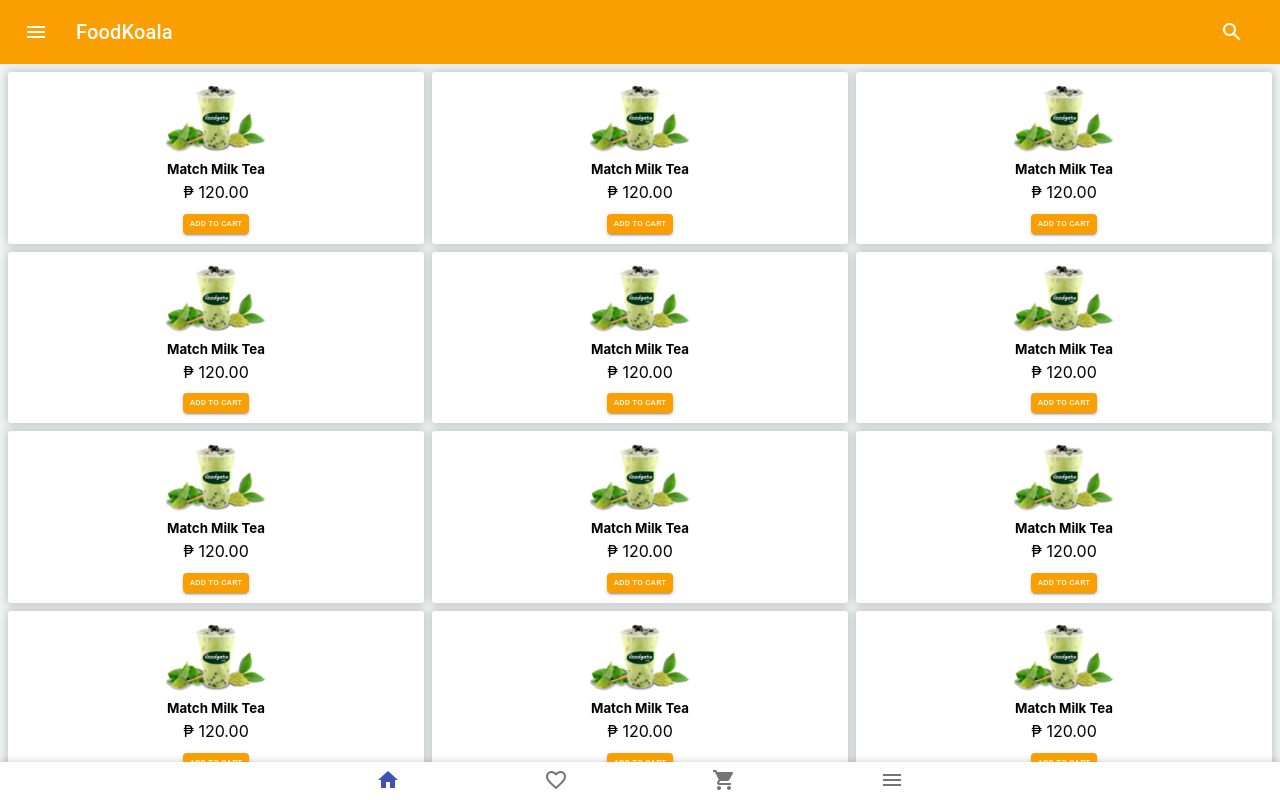
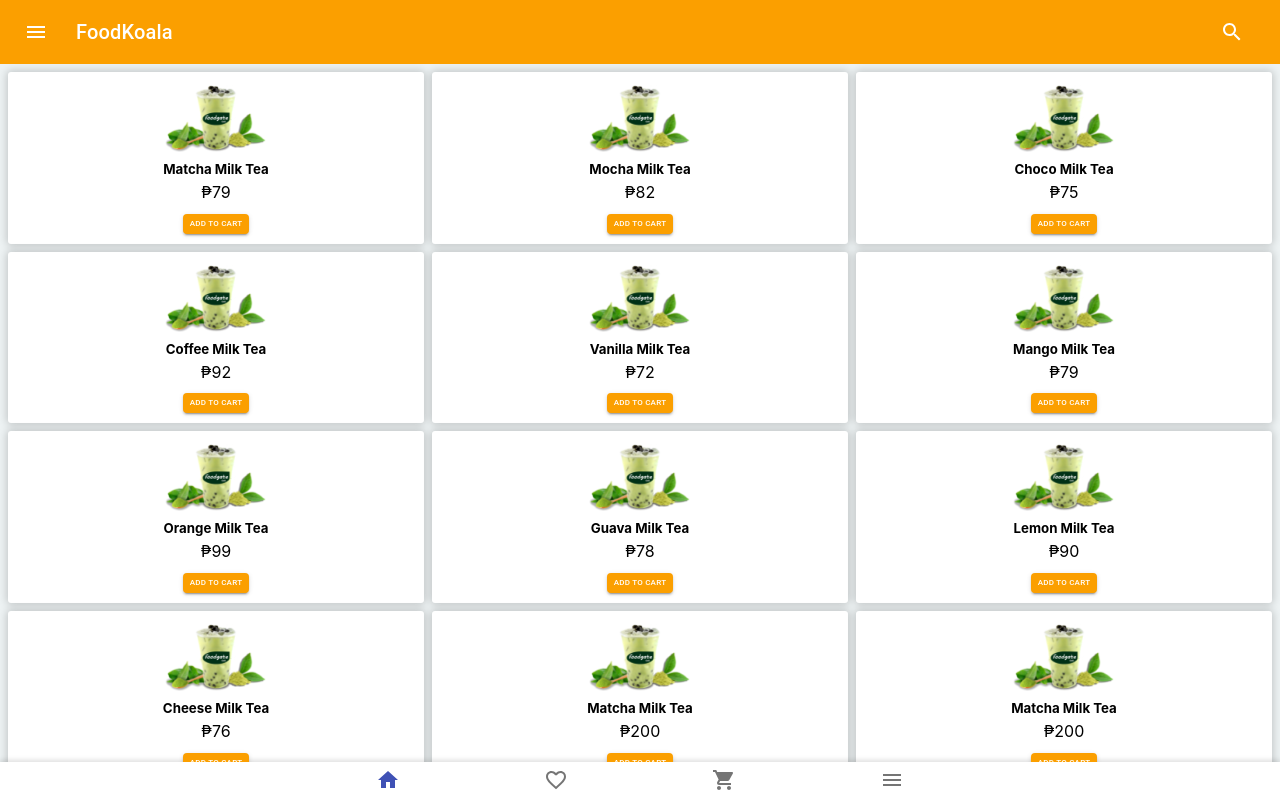
Before and after one commit to hermilanastacio/food-koala, a React (Create React App) app: page / in a window 1280 px wide. Built offline with nearby package versions, Linux system fonts and the light colour scheme.

Commit message:
- Seed value

```diff
--- a/src/components/Content/Content.js
+++ b/src/components/Content/Content.js
@@ -1,8 +1,8 @@
 import { Button } from '@material-ui/core';
 import milkTea from '../../assets/products/milktea.png';
+import products from '../../data/products.json';
 
 const Content = ({ onToggle }) => {
-  const arr = [1, 2, 3, 4, 5, 6, 7, 8, 9, 10, 11, 12, 13, 14, 15, 16, 17, 18, 19, 20];
 
   const addToCart = (e) => {
     e.stopPropagation();
@@ -11,7 +11,7 @@
   return (
     <div style={{backgroundColor:"#EDF2F3", flexGrow: 1, overflowY:"scroll"}}>
       <div style={{display:"grid", gridTemplateColumns:"1fr 1fr 1fr", margin: ".5em", gridGap: ".5em"}}>
-        {arr.map(index =>
+        {products.map((product, index) =>
           <div style={{
             backgroundColor:"#fff",
             borderRadius:3,
@@ -24,8 +24,8 @@
             <p style={{textAlign:"center", margin: "10px 0 5px 0"}}>
               <img src={milkTea} alt="Product" style={{height:70}}/>
             </p>
-            <h5 style={{textAlign:"center", margin: 0}}>Match Milk Tea</h5>
-            <p style={{textAlign:"center", margin: "5px 0"}}>₱ 120.00</p>
+            <h5 style={{textAlign:"center", margin: 0}}>{product.name}</h5>
+            <p style={{textAlign:"center", margin: "5px 0"}}>₱{product.price}</p>
             <p style={{textAlign:"center", margin: "10px 0"}}>
               <Button variant="contained" onClick={e => addToCart(e)} style={{backgroundColor:"#FB9F00", color:"#fff", padding: "3px 7px", fontSize:8}}>Add to cart</Button>
             </p>
--- /dev/null
+++ b/src/data/products.json
@@ -0,0 +1,122 @@
+[
+  {
+    "id": "753c09e7-ca1d-4ad2-a6b7-d9c2993eb06b",
+    "name": "Matcha Milk Tea",
+    "price": "79",
+    "description": "lorem ipsum dolor sit amet"
+  },
+  {
+    "id": "a9c20d5c-38f9-405e-ba8d-ffec7680b7e8",
+    "name": "Mocha Milk Tea",
+    "price": "82",
+    "description": "lorem ipsum dolor sit amet"
+  },
+  {
+    "id": "9ae65ce5-3806-4b7c-af5c-5dd23ee8d81f",
+    "name": "Choco Milk Tea",
+    "price": "75",
+    "description": "lorem ipsum dolor sit amet"
+  },
+  {
+    "id": "65785a06-2ded-478b-b5c1-07125f45ed98",
+    "name": "Coffee Milk Tea",
+    "price": "92",
+    "description": "lorem ipsum dolor sit amet"
+  },
+  {
+    "id": "3b7d4393-2302-4ae3-a1a5-65b8f35f5431",
+    "name": "Vanilla Milk Tea",
+    "price": "72",
+    "description": "lorem ipsum dolor sit amet"
+  },
+  {
+    "id": "75d61ffa-fe9f-40f5-9c6f-d14e2017d6d7",
+    "name": "Mango Milk Tea",
+    "price": "79",
+    "description": "lorem ipsum dolor sit amet"
+  },
+  {
+    "id": "6f25c076-a19e-415d-b382-6e260d04702e",
+    "name": "Orange Milk Tea",
+    "price": "99",
+    "description": "lorem ipsum dolor sit amet"
+  },
+  {
+    "id": "6de4e83e-2212-49b3-a3fc-adfbd7f7031c",
+    "name": "Guava Milk Tea",
+    "price": "78",
+    "description": "lorem ipsum dolor sit amet"
+  },
+  {
+    "id": "0f949f5b-97ba-42a0-8f4b-fe9a1632d34c",
+    "name": "Lemon Milk Tea",
+    "price": "90",
+    "description": "lorem ipsum dolor sit amet"
+  },
+  {
+    "id": "d7b18585-f26d-43a4-be4a-5d2c3aa1f1d4",
+    "name": "Cheese Milk Tea",
+    "price": "76",
+    "description": "lorem ipsum dolor sit amet"
+  },
+  {
+    "id": "a47540ac-2df3-4008-ad08-050f9c0c58e4",
+    "name": "Matcha Milk Tea",
+    "price": "200",
+    "description": "lorem ipsum dolor sit amet"
+  },
+  {
+    "id": "2f52dd46-dc86-4d23-9a43-71e2d799dab1",
+    "name": "Matcha Milk Tea",
+    "price": "200",
+    "description": "lorem ipsum dolor sit amet"
+  },
+  {
+    "id": "2ccc1533-1dea-4482-9b35-fd1b2b885f88",
+    "name": "Matcha Milk Tea",
+    "price": "200",
+    "description": "lorem ipsum dolor sit amet"
+  },
+  {
+    "id": "03775809-2f9c-4291-9d74-1e1ca05cb1fe",
+    "name": "Matcha Milk Tea",
+    "price": "200",
+    "description": "lorem ipsum dolor sit amet"
+  },
+  {
+    "id": "39169fec-2501-4a86-ae3a-5273e93c8b02",
+    "name": "Matcha Milk Tea",
+    "price": "200",
+    "description": "lorem ipsum dolor sit amet"
+  },
+  {
+    "id": "9d27c161-fc33-4a91-8572-29fd0d0c7a43",
+    "name": "Matcha Milk Tea",
+    "price": "200",
+    "description": "lorem ipsum dolor sit amet"
+  },
+  {
+    "id": "2d82edbf-3310-4af3-91f5-372934671aff",
+    "name": "Matcha Milk Tea",
+    "price": "200",
+    "description": "lorem ipsum dolor sit amet"
+  },
+  {
+    "id": "3f8b7579-4110-48f8-8ef4-033f2b4f7a15",
+    "name": "Matcha Milk Tea",
+    "price": "200",
+    "description": "lorem ipsum dolor sit amet"
+  },
+  {
+    "id": "f258c00e-e60a-4faa-a623-34893619849c",
+    "name": "Matcha Milk Tea",
+    "price": "200",
+    "description": "lorem ipsum dolor sit amet"
+  },
+  {
+    "id": "579fc1b8-3a89-49f5-bc7f-cb7bda3fd559",
+    "name": "Matcha Milk Tea",
+    "price": "200",
+    "description": "lorem ipsum dolor sit amet"
+  }
+]
```
Also changed, not shown: 1 other file (tests, documents, lock files or other folders).
